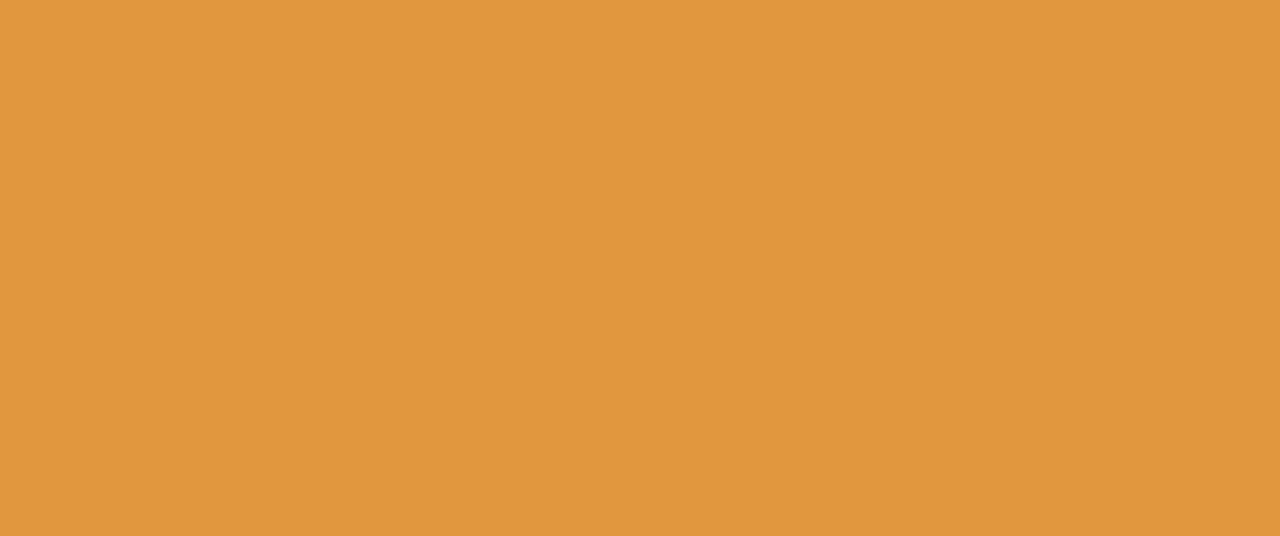
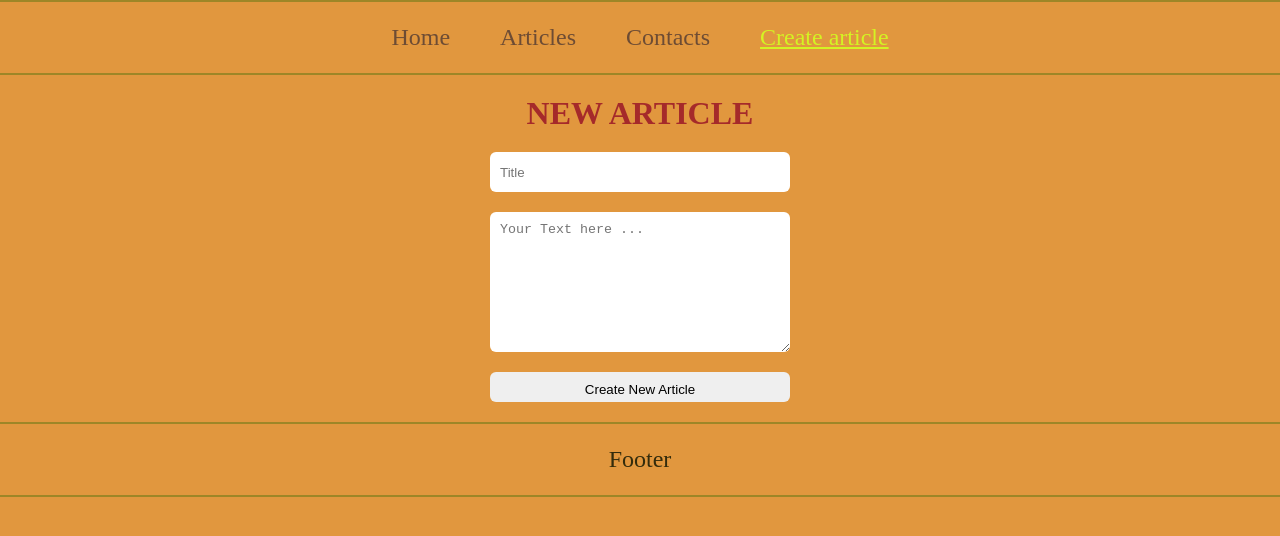
Before and after one commit to Augamak/BlogPosts, a React (Vite) app: page /new-article in a window 1280 px wide. Before the commit this address had no page. Shown: the top 536 px of the page. Built offline with nearby package versions, Linux system fonts and the light colour scheme.

Commit message:
newArticle

```diff
--- a/src/App.jsx
+++ b/src/App.jsx
@@ -4,20 +4,28 @@ import Articles from "./Pages/Articles";
 import { Route, Routes } from "react-router-dom";
 import { MainLayout} from "./layouts/MainLayout";
 import SingleArticle from "./Pages/SingleArticle";
+import { createContext, useState } from "react";
+import NewArticle from "./Pages/NewArticle";
 
+ export const ArticleCtx = createContext({})
 
  export const App = () => {
+  const [articles, setArticles] = useState ([])
+
 
   return (
     <>
+      <ArticleCtx.Provider value={{articles, setArticles}}>
         <Routes>
           <Route path="/" element={<MainLayout />}>
             <Route path="/" element={<Home />} />
             <Route path="/articles" element={<Articles />} />
             <Route path="/articles/:id" element={<SingleArticle />} />
             <Route path="/contacts" element={<Contacts />} />
+            <Route path="/new-article" element={<NewArticle />} />
           </Route>
         </Routes>
+      </ArticleCtx.Provider>
     </>
   );
 };
--- a/src/Pages/Articles.jsx
+++ b/src/Pages/Articles.jsx
@@ -1,11 +1,15 @@
-import { useEffect, useState } from "react";
+import { useEffect, useState, useContext } from "react";
+import { useLocation } from "react-router-dom";
 import { Link } from "react-router-dom";
+import { ArticleCtx } from "../App";
 
 const Articles = () => {
 
+    const {article} = useContext(ArticleCtx)
     const [articles, setArticles] = useState([])
-    console.log(articles)
     const [number, setNumber] = useState(0);
+    const location = useLocation ()
+    console.log(location)
 
     const right = () => {
         setNumber((prev) => {
@@ -36,11 +40,13 @@ const Articles = () => {
                 <span onClick={right} className='simbol-arrow'>⇒</span>{" "}
             </div>
             <div className="cards-blog">
-                {articles.map((art) => {
+                {articles?.map((art) => {
                 return (
                     <div className="cards" key={art.id}>
                         <Link className="article-link" to={`/articles/${art.id}`}>
-                            {art.id} - {art.title}
+                             <div className="article-title">{art.title}</div>
+                            <img src={art.photo_url} alt="photo" style={{width: "150px", paddingTop: "20px"}} />
+                            <button className="cards-button">Read more</button>
                         </Link>
                     </div>
                 );
--- /dev/null
+++ b/src/Pages/NewArticle.jsx
@@ -0,0 +1,31 @@
+import { useRef } from "react";
+import { useContext } from "react";
+import { ArticleCtx } from "../App";
+
+
+export const NewArticle = () => {
+  const {articles, setArticles} = useContext(ArticleCtx)
+  const title = useRef ();
+  const text = useRef();
+    const createArticleManager = () => {
+      const newArticle = {
+        title: title.current.value,
+        photo_url: `https://api.slingacademy.com/public/sample-blog-posts/${articles.length + 1}.png`
+      }
+      setArticles((prev) => [...prev, newArticle])
+      console.log(newArticle)
+    }
+
+
+    <img src="https://api.slingacademy.com/public/simple-blog-posts/10.png" alt="" />
+    return (
+        <div className="new-article">
+          <h1>NEW ARTICLE</h1>
+          <input ref={title} type="text" name="title" placeholder="Title" />
+          <textarea ref={text} type="text" name="text" placeholder="Your Text here ..." />
+          <button onClick={createArticleManager}>Create New Article</button>
+        </div>
+    );
+};
+
+export default NewArticle;
--- a/src/Pages/SingleArticle.jsx
+++ b/src/Pages/SingleArticle.jsx
@@ -6,7 +6,7 @@ const SingleArticle = () => {
     const [article, setArticle] = useState({});
     const {id} = useParams ()
     const navigate = useNavigate ()
-    const location = useLocation()
+    const location = useLocation ()
     console.log(location)
 
 
@@ -15,7 +15,6 @@ useEffect(() => {
     .then((response) => response.json())
     .then((blog) => {
         setArticle(blog.blog)
-        console.log(blog.blog)
     })
 
 }, []);
--- a/src/components/BackButton.jsx
+++ b/src/components/BackButton.jsx
@@ -3,9 +3,9 @@ import { useNavigate } from "react-router-dom";
 function BackButton() {
     const navigate = useNavigate()
 
-    const backToList = () => {
-        navigate("/articles")
-    }
+    const backToList = () =>
+    navigate("/articles", { state: { content_text: "" } });
+
 
 
     return (
--- a/src/components/Header.jsx
+++ b/src/components/Header.jsx
@@ -16,6 +16,7 @@ const Header = () => {
                  Home</NavLink>
             <NavLink className="header-nav-link" to="/articles">Articles</NavLink>
             <NavLink className="header-nav-link" to="/contacts">Contacts</NavLink>
+            <NavLink className="header-nav-link" to="/new-article">Create article</NavLink>
 
 
         </div>
--- a/src/index.css
+++ b/src/index.css
@@ -34,8 +34,9 @@ footer {
   text-decoration: none;
   font-size: 24px;
 }
+
 main {
-  height: calc(100vh - 150px);
+  overflow: auto;
 }
 
 .arrow {
@@ -77,13 +78,12 @@ main {
 
 .cards {
   max-width: 200px;
-  height: 230px;
+  height: 250px;
   font-size: 20px;
   background-color: rgb(106, 85, 36);
   display: flex;
   justify-content: center;
   align-items: center;
-  cursor: pointer;
   padding: 20px;
   border: 2px solid rgb(79, 56, 2);
   border-radius: 10px;
@@ -91,11 +91,28 @@ main {
 
 .cards:hover {
   background-color: rgb(131, 97, 18);
-  text-decoration: underline;
   color: rgb(240, 240, 97);
 }
 
+.cards-button {
+  color: wheat;
+  max-width: 100px;
+  background-color: rgb(79, 56, 2);
+  border: none;
+  border-radius: 10px;
+  cursor: pointer;
+  padding: 5px;
+}
+
+.article-title{
+  display: flex;
+  justify-content: center;
+}
+
 .article-link {
+  display: flex;
+  flex-direction: column;
+  gap: 10px;
   color: wheat;
   text-decoration: none;
 }
@@ -119,3 +136,50 @@ main {
   padding: 10px 30px ;
   cursor: pointer;
 }
+
+.new-article {
+  width: 300px;
+  display: flex;
+  flex-direction: column;
+  gap: 20px;
+  margin: auto;
+  margin-bottom: 20px;
+}
+.new-article h1{
+  width: 300px;
+  display: flex;
+  flex-direction: column;
+  align-items: center;
+  gap: 20px;
+  margin: auto;
+  margin-top: 20px;
+}
+
+.new-article input {
+  max-width: 300px;
+  height: 40px;
+  padding: 10px;
+  box-sizing: border-box;
+  border-radius:  6px;
+  outline: none;
+  border: none;
+}
+.new-article textarea {
+  max-width: 300px;
+  height: 140px;
+  padding: 10px;
+  box-sizing: border-box;
+  border-radius:  6px;
+  outline: none;
+  border: none;
+}
+.new-article button {
+  max-width: 300px;
+  height: 30px;
+  padding: 10px;
+  box-sizing: border-box;
+  border-radius:  6px;
+  outline: none;
+  border: none;
+  cursor: pointer;
+}
```
Lines whose indentation alone changed are shown as unchanged.
